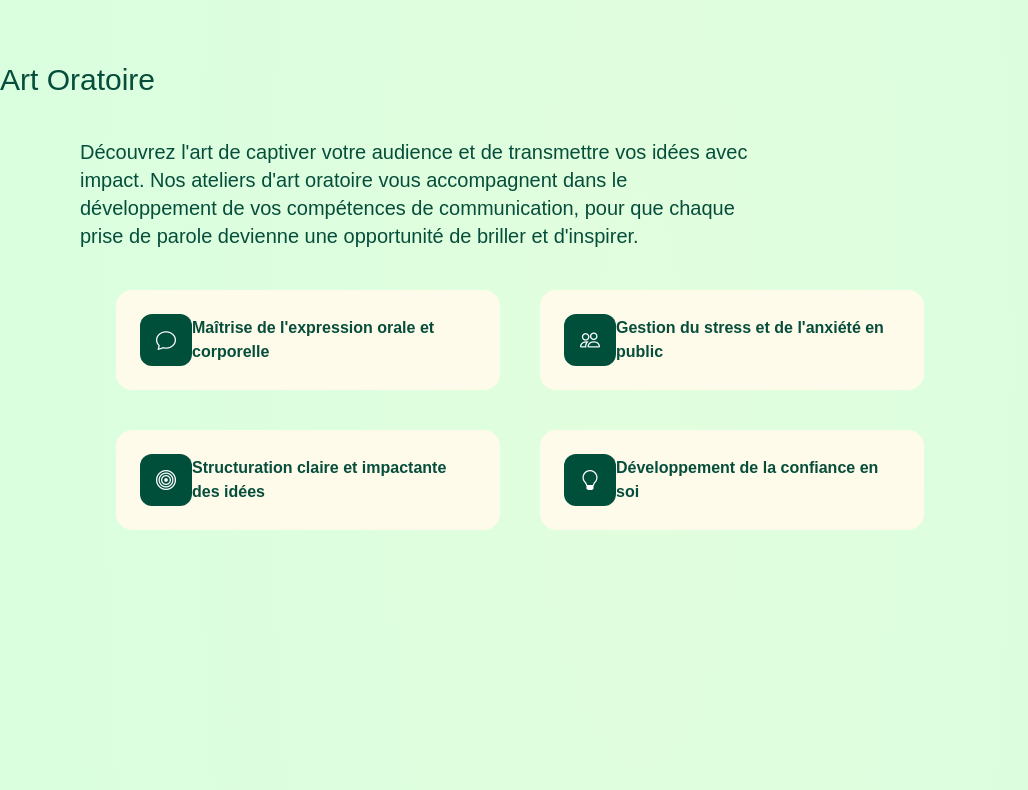
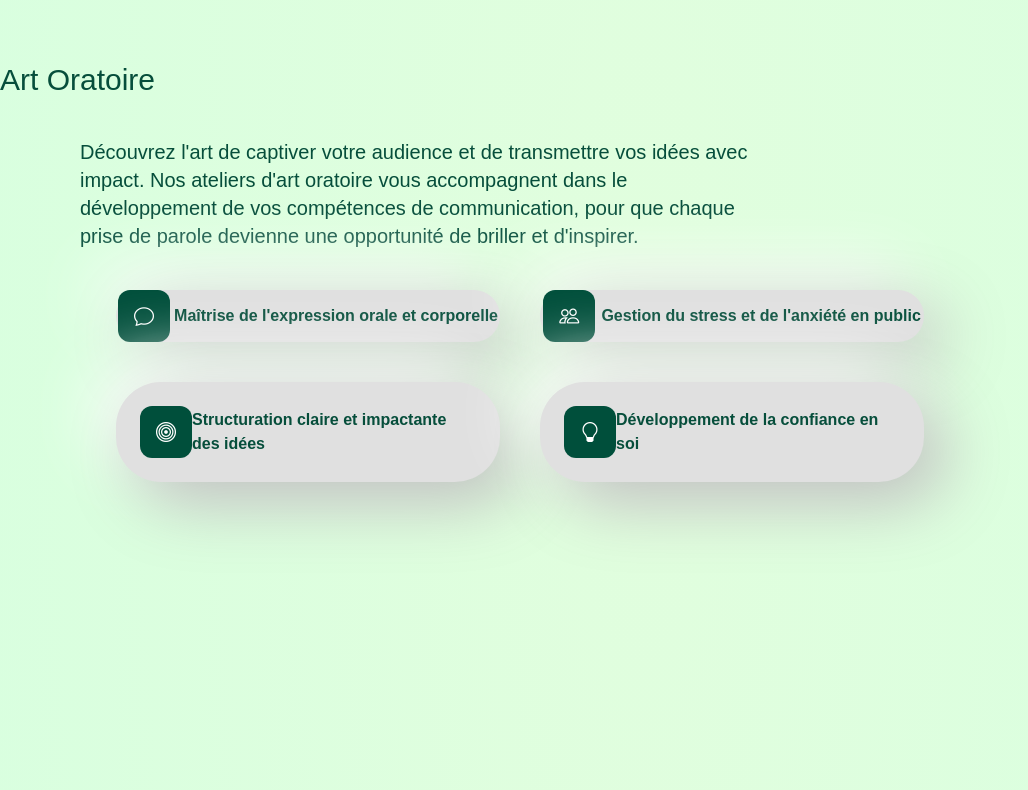
Before and after one commit to Bilal-El-akrouchi/elo-sens, a Next.js app: page / in a window 1280 px wide. Shown: the part 2090-2880 px from the top of the page, without its empty margins (0-1028 px from the left). Built offline with nearby package versions, Linux system fonts and the light colour scheme.

Commit message:
ajout de certaine classe css

```diff
--- a/src/app/component/sectionArtOratoire/SectionArtOratoire.css
+++ b/src/app/component/sectionArtOratoire/SectionArtOratoire.css
@@ -0,0 +1,9 @@
+#artOratoire {
+  /* background-image: url("../../../../public/img/fonPricing.svg");
+  background-size: cover;
+  background-position: center;
+  background-repeat: no-repeat; */
+  /* background:  #CCFF00;
+background: linear-gradient(0deg,rgba(204, 255, 0, 1) 0%, rgba(204, 255, 0, 0) 93%);
+   */
+}
--- a/src/app/component/sectionArtOratoire/SectionArtOratoire.jsx
+++ b/src/app/component/sectionArtOratoire/SectionArtOratoire.jsx
@@ -5,23 +5,24 @@ import "./SectionArtOratoire.css";
 export default function SectionArtOratoire() {
   return (
     <>
+    {/* fond tkt tu dois mettre la couleur # qui correspond a emerald-900 dans le globalcss */}
       <section id="artOratoire" className="min-h-screen">
         <h2 className="text-3xl pb-10">Art Oratoire</h2>
         <p className="w-3/5 pl-20 text-xl">Découvrez l'art de captiver votre audience et de transmettre vos idées avec impact. Nos ateliers d'art oratoire vous accompagnent dans le développement de vos compétences de communication, pour que chaque prise de parole devienne une opportunité de briller et d'inspirer.</p>
         <div className="flex md:flex-row flex-col justify-center items-center w-3/4 flex-wrap gap-10 mt-10 ml-10 font-semibold">
-        <div className="flex lg:flex-row flex-col  justify-around items-center md:w-4/10 w-3/4 bg-amber-50 p-6 rounded-2xl">
+        <div className="flex lg:flex-row flex-col  justify-around items-center md:w-4/10 w-3/4 fondtkt rounded-2xl">
           <i class="bi bi-chat py-3 px-4 text-xl text-white rounded-xl bg-emerald-900"></i>
           <p>Maîtrise de l'expression orale et corporelle</p>
         </div>
-        <div className="flex lg:flex-row flex-col justify-around items-center md:w-4/10 w-3/4 bg-amber-50 p-6 rounded-2xl">
+        <div className="flex lg:flex-row flex-col justify-around items-center md:w-4/10 w-3/4 fondtkt rounded-2xl">
           <i class="bi bi-people py-3 px-4 text-xl text-white rounded-xl bg-emerald-900"></i>
           <p>Gestion du stress et de l'anxiété en public</p>
         </div>
-        <div className="flex lg:flex-row flex-col justify-around items-center md:w-4/10 w-3/4 bg-amber-50 p-6 rounded-2xl">
+        <div className="flex lg:flex-row flex-col justify-around items-center md:w-4/10 w-3/4 fondtkt p-6 rounded-2xl">
           <i class="bi bi-bullseye py-3 px-4 text-xl text-white rounded-xl bg-emerald-900"></i>
           <p>Structuration claire et impactante des idées</p>
         </div>
-        <div className="flex lg:flex-row flex-col justify-around items-center md:w-4/10 w-3/4 bg-amber-50 p-6 rounded-2xl">
+        <div className="flex lg:flex-row flex-col justify-around items-center md:w-4/10 w-3/4 fondtkt p-6 rounded-2xl">
           <i class="bi bi-lightbulb py-3 px-4 text-xl text-white rounded-xl bg-emerald-900"></i>
           <p>Développement de la confiance en soi</p>
         </div>
--- a/src/app/component/sectionContact/SectionContact.css
+++ b/src/app/component/sectionContact/SectionContact.css
@@ -0,0 +1,3 @@
+#contact{
+
+}
--- a/src/app/component/sectionContact/SectionContact.jsx
+++ b/src/app/component/sectionContact/SectionContact.jsx
@@ -5,7 +5,7 @@ import "./SectionContact.css";
 export default function SectionContact() {
   return (
     <>
-      <footer id="contact" className="pb-5 h-[50vh] border-t-1 border-black ">
+      <footer id="contact" className="pb-5 h-[50vh] bg-emerald-900 border-t-1 border-black ">
 
         <div className="lg:text-xl flex-col md:flex-row gap-10 text-lg flex justify-evenly items-center w-4/5 mx-auto mt-10 p-10">
           <h2 className=" bg-white p-5 rounded-2xl shadow-lg font-semibold">Rejoins-nous !</h2>
--- a/src/app/globals.css
+++ b/src/app/globals.css
@@ -30,13 +30,11 @@ body {
   /* background-color: #e0ffdd; */
   cursor: default;
   box-sizing: border-box;
-
 }
 section {
   padding-inline: 0%;
   padding-top: 5%;
 }
-
 
 h1 {
   text-align: center !important;
@@ -74,6 +72,21 @@ li {
 button {
   cursor: pointer;
 }
+
+.glassed {
+  background: rgba(255, 255, 255, 0.57);
+  border-radius: 16px;
+  box-shadow: 0 4px 30px rgba(0, 0, 0, 0.1);
+  backdrop-filter: blur(5px);
+  -webkit-backdrop-filter: blur(5px);
+  border: 1px solid rgba(255, 255, 255, 0.38);
+}
+.fondtkt {
+  border-radius: 45px;
+  background: #e0e0e0;
+  box-shadow: 20px 20px 68px #bebebe, -20px -20px 68px #ffffff;
+}
+
 @media (min-width: 769px) and (max-width: 1024px) {
   #logo {
     font-size: 7em !important;
@@ -82,26 +95,20 @@ button {
 }
 @media (max-width: 769px) {
   #logo {
-    font-size:401%!important;
-    transform: translateY(35%)!important;
-
-
+    font-size: 401% !important;
+    transform: translateY(35%) !important;
   }
 }
 @media (max-width: 371px) {
   #logo {
-    font-size:301%!important;
-    transform: translateY(21%)!important;
-
-
+    font-size: 301% !important;
+    transform: translateY(21%) !important;
   }
 }
 @media (max-width: 251px) {
   #logo {
-    font-size:201%!important;
-    transform: translateY(-20%)!important;
-    color: rgb(165, 16, 16)!important;
-
-
+    font-size: 201% !important;
+    transform: translateY(-20%) !important;
+    color: rgb(165, 16, 16) !important;
   }
 }
--- a/src/app/page.js
+++ b/src/app/page.js
@@ -16,8 +16,11 @@ export default function Home() {
         <Header/>
         <SectionWho/>
         <SectionPricing/>
+        <div id="fondOndule">
+
         <SectionArtOratoire/>
         <SectionAccrochage/>
+        </div>
         <SectionSellPoint/>
         <SectionContact/>
       </main>
```
Also changed, not shown: src/app/component/sectionAccrochage/SectionAccrochage.css (+8 -0 lines).
